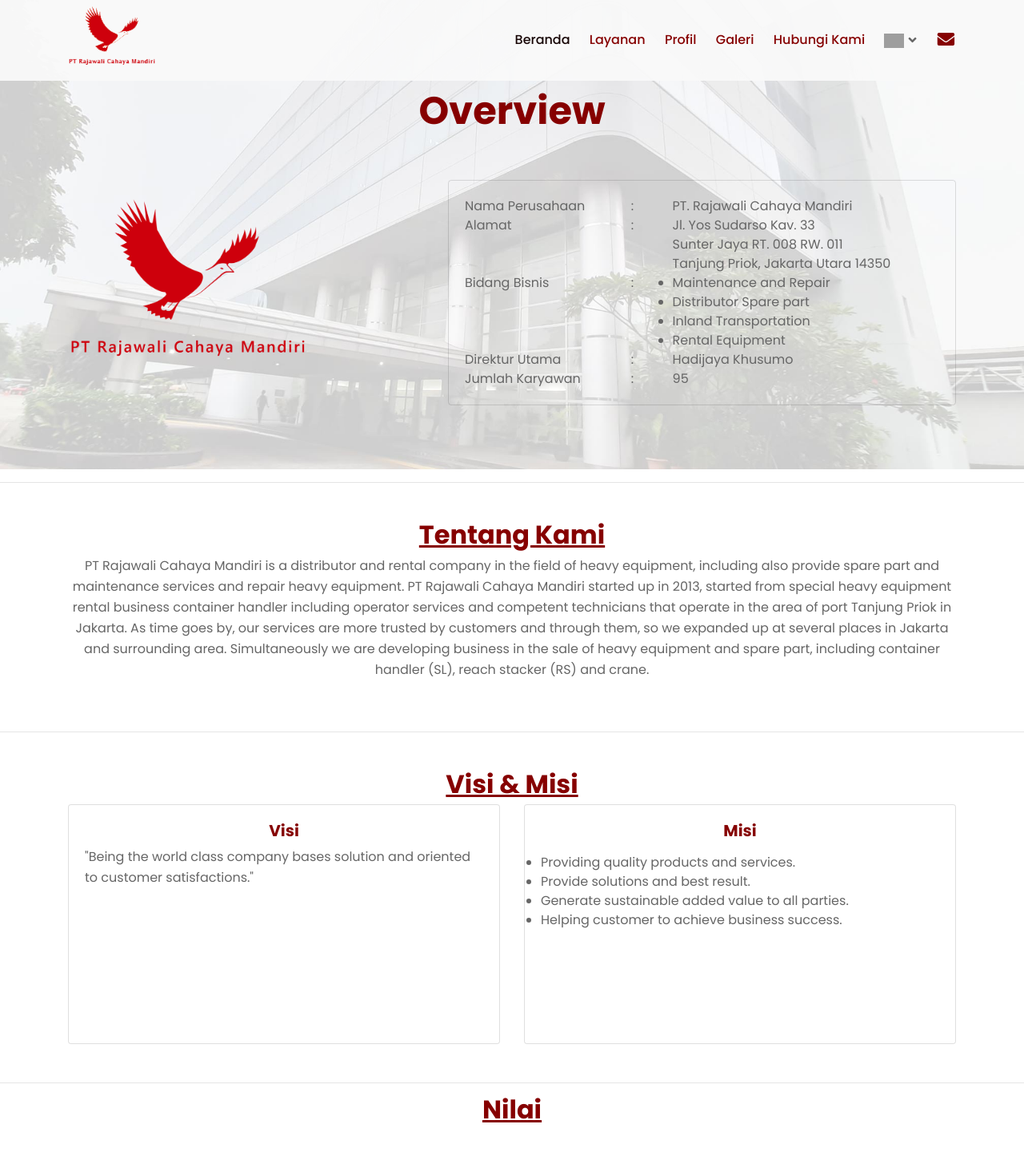
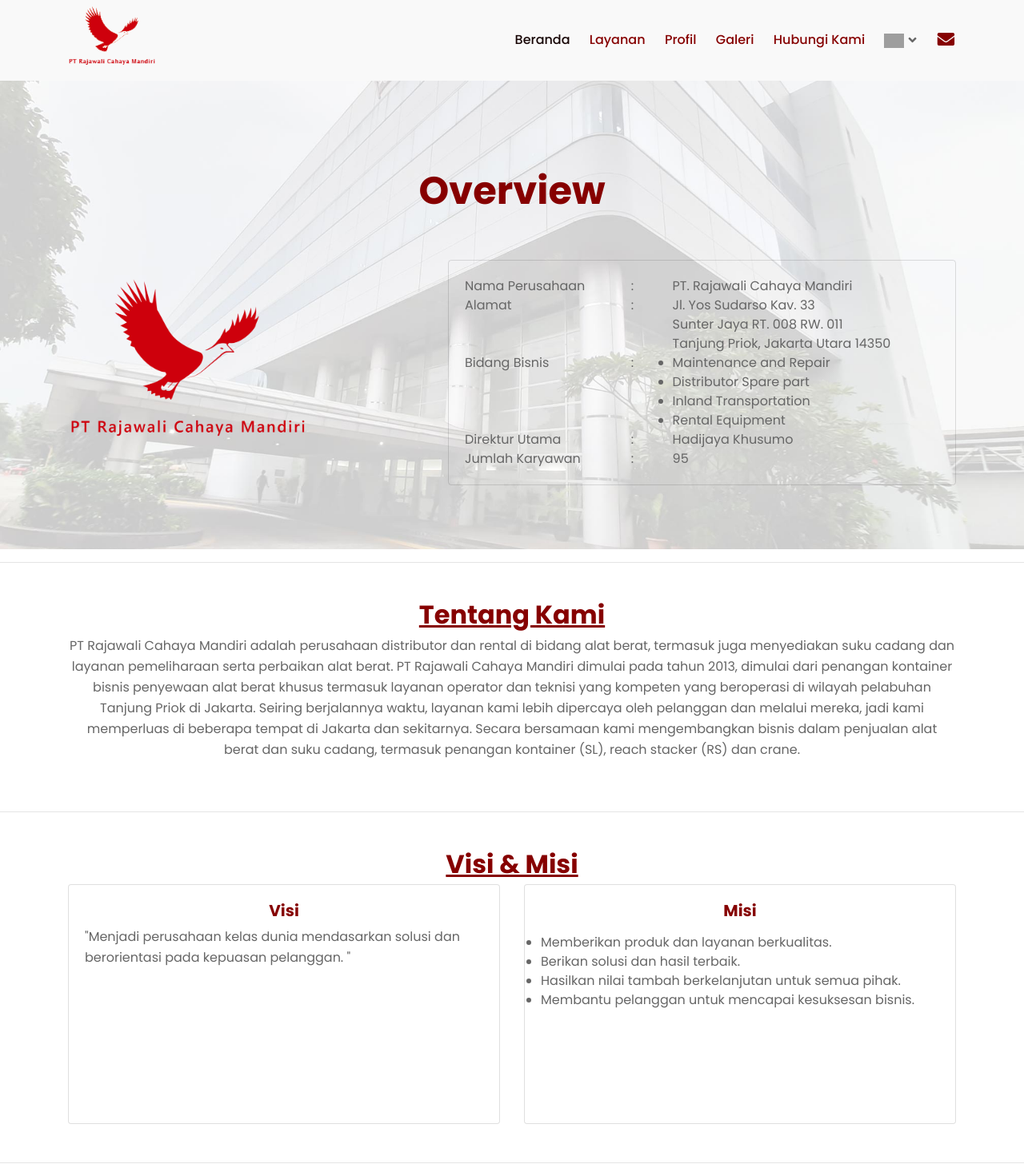
Before and after one commit to yusron25/rcm, a CodeIgniter app: page /database/index.php/profile/index in a window 1280 px wide. Shown: the top 1466 px of the page at 80% size. Run offline with CodeIgniter, Linux system fonts and the light colour scheme; some libraries are stand-ins or nearby versions; grey boxes are pictures that could not be loaded.

Commit message:
up margin header in profile n home

```diff
--- a/application/language/indonesian/profile_lang.php
+++ b/application/language/indonesian/profile_lang.php
@@ -11,16 +11,16 @@
 
 $lang['profile_visititle'] = 'Visi';
 $lang['profile_misititle'] = 'Misi';
-$lang['profile_visidesc'] = '"Being the world class company bases solution and oriented to customer satisfactions."';
+$lang['profile_visidesc'] = '"Menjadi perusahaan kelas dunia mendasarkan solusi dan berorientasi pada kepuasan pelanggan. "';
 $lang['profile_misidesc'] = '<ul style="list-style: disc;">
-	<li>Providing quality products and services.</li>
-	<li>Provide solutions and best result.</li>
-	<li>Generate sustainable added value to all parties.</li>
-	<li>Helping customer to achieve  business success.</li>
+	<li>Memberikan produk dan layanan berkualitas.</li>
+	<li>Berikan solusi dan hasil terbaik.</li>
+	<li>Hasilkan nilai tambah berkelanjutan untuk semua pihak.</li>
+	<li>Membantu pelanggan untuk mencapai kesuksesan bisnis.</li>
 </ul>';
 
 $lang['profile_value'] = 'Nilai';
 
 $lang['about_us_title'] = 'Tentang Kami';
-$lang['about_us_desc'] = 'PT Rajawali Cahaya Mandiri is a distributor and rental company in the field of heavy equipment, including also provide spare part and maintenance services and repair heavy equipment.
-PT Rajawali Cahaya Mandiri started up in 2013, started from special heavy equipment rental business container handler including operator services and competent technicians that operate in the area of port Tanjung Priok in Jakarta. As time goes by, our services are more trusted by customers and through them, so we expanded up at several places in Jakarta and surrounding area. Simultaneously we are developing business in the sale of heavy equipment and spare part, including container handler (SL), reach stacker (RS) and crane.';
+$lang['about_us_desc'] = 'PT Rajawali Cahaya Mandiri adalah perusahaan distributor dan rental di bidang alat berat, termasuk juga menyediakan suku cadang dan layanan pemeliharaan serta perbaikan alat berat.
+PT Rajawali Cahaya Mandiri dimulai pada tahun 2013, dimulai dari penangan kontainer bisnis penyewaan alat berat khusus termasuk layanan operator dan teknisi yang kompeten yang beroperasi di wilayah pelabuhan Tanjung Priok di Jakarta. Seiring berjalannya waktu, layanan kami lebih dipercaya oleh pelanggan dan melalui mereka, jadi kami memperluas di beberapa tempat di Jakarta dan sekitarnya. Secara bersamaan kami mengembangkan bisnis dalam penjualan alat berat dan suku cadang, termasuk penangan kontainer (SL), reach stacker (RS) dan crane.';
--- a/application/views/home/home_v.php
+++ b/application/views/home/home_v.php
@@ -1,6 +1,6 @@
 
 
-<div id="home" class="carousel slide padtopslider" data-ride="carousel" data-interval="5000">
+<div id="home" class="carousel slide padtopslider" data-ride="carousel" data-interval="5000" style="margin-top: 100px;">
 
 
   <div class="carousel-inner">
--- a/application/views/profile/profile_v.php
+++ b/application/views/profile/profile_v.php
@@ -1,6 +1,6 @@
 
 
-<section class="discover-area padding-top-110 padding-bottom-80" id="profile" style="background-image: url('<?=base_url()?>/assets/images/profile/bg_profile.jpg');background-size:cover;">
+<section class="discover-area padding-top-110 padding-bottom-80" id="profile" style="background-image: url('<?=base_url()?>/assets/images/profile/bg_profile.jpg');background-size:cover;margin-top: 100px;">
 
         <div class="container">
             <div class="row justify-content-center">
@@ -36,7 +36,7 @@
                                 <div class="col-1">
                                     :
                                 </div>
-                                <div class="col-7">
+                                <div class="col-6">
                                     Jl. Yos Sudarso Kav. 33<br>
                                     Sunter Jaya RT. 008 RW. 011<br>
                                     Tanjung Priok, Jakarta Utara 14350
@@ -51,7 +51,7 @@
                                 <div class="col-1">
                                     :
                                 </div>
-                                <div class="col-7">
+                                <div class="col-6">
                                     <ul style="list-style: disc">
                                         <li>Maintenance and Repair</li>
                                         <li>Distributor Spare part</li>
@@ -68,7 +68,7 @@
                                 <div class="col-1">
                                     :
                                 </div>
-                                <div class="col-7">
+                                <div class="col-6">
                                     Hadijaya Khusumo
                                 </div>
                             </div>
@@ -80,7 +80,7 @@
                                 <div class="col-1">
                                     :
                                 </div>
-                                <div class="col-7">
+                                <div class="col-6">
                                     95
                                 </div>
                             </div>
```
